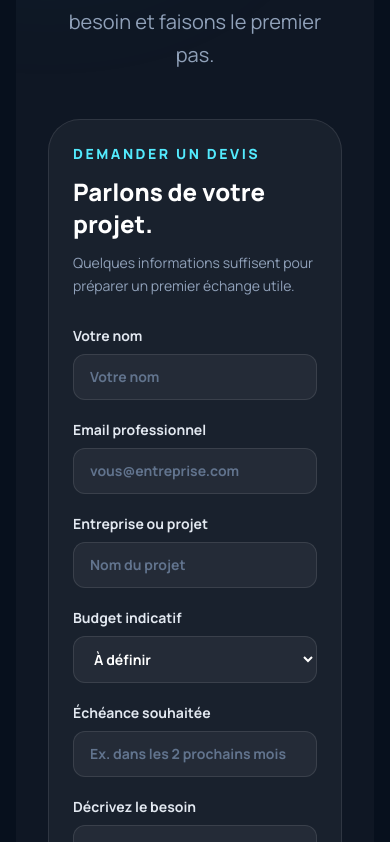
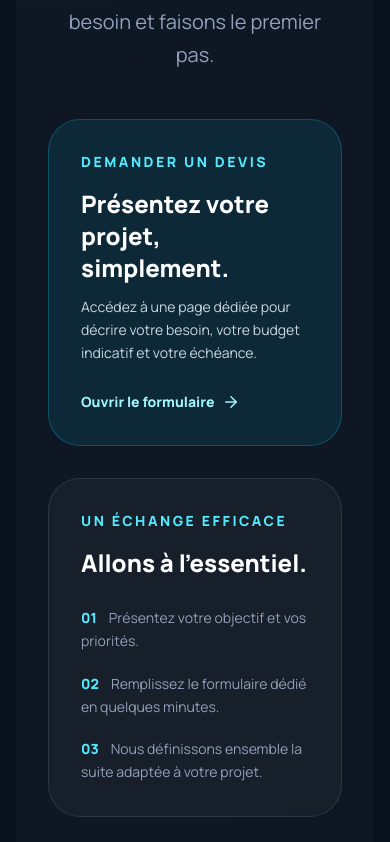
Before and after one commit to projet-sit/portfolio-personel, a React (Vite) app: page / in a window 390 px wide. Shown: the part 8782-9624 px from the top of the page. Built offline with nearby package versions, Linux system fonts and the light colour scheme.

Commit message:
feat: add dedicated quote request page

```diff
--- a/src/App.jsx
+++ b/src/App.jsx
@@ -7,6 +7,7 @@ import Services from "./components/Services";
 import Projects from "./components/Projects";
 import Approach from "./components/Approach";
 import Contact from "./components/Contact";
+import QuotePage from "./components/QuotePage";
 import Background from "./components/Background";
 import { profile } from "./data/portfolio";
 
@@ -15,11 +16,13 @@ function App() {
     document.documentElement.classList.add("dark");
   }, []);
 
+  const isQuotePage = window.location.pathname.replace(/\/+$/, "") === "/devis";
+
   return (
     <div className="app-shell min-h-screen text-white antialiased dark:text-white">
       <Background />
+      {isQuotePage ? <QuotePage /> : <>
         <Header />
-
         <main className="relative z-10">
           <Hero />
           <About />
@@ -29,6 +32,7 @@ function App() {
           <Approach />
           <Contact />
         </main>
+      </>}
 
       <footer className="relative z-10 border-t border-white/10 bg-[#07101c]/60 py-12 backdrop-blur-sm dark:border-white/10">
         <div className="mx-auto max-w-7xl px-4 sm:px-6 lg:px-8">
--- a/src/components/Contact.jsx
+++ b/src/components/Contact.jsx
@@ -1,8 +1,7 @@
-import { Mail, MessageCircle, Send } from "lucide-react";
+import { ArrowRight, Mail, MessageCircle, Send } from "lucide-react";
 import { profile } from "../data/portfolio";
 import SectionHeading from "./ui/SectionHeading";
 import Reveal from "./ui/Reveal";
-import QuoteForm from "./QuoteForm";
 
 export default function Contact() {
   return (
@@ -22,13 +21,18 @@ export default function Contact() {
             </p>
 
             <div className="mx-auto mt-12 grid max-w-5xl gap-8 lg:grid-cols-[1.35fr_0.65fr]">
-              <QuoteForm />
+              <a href="/devis" className="group rounded-[2rem] border border-cyan-400/25 bg-cyan-400/10 p-8 transition-all duration-300 hover:-translate-y-1 hover:border-cyan-300/60 hover:bg-cyan-400/15 focus-visible:outline-none focus-visible:ring-2 focus-visible:ring-cyan-300">
+                <p className="text-sm font-extrabold uppercase tracking-[0.18em] text-cyan-300">Demander un devis</p>
+                <h3 className="mt-4 text-2xl font-extrabold text-white">Présentez votre projet, simplement.</h3>
+                <p className="mt-3 max-w-xl text-sm leading-relaxed text-slate-300">Accédez à une page dédiée pour décrire votre besoin, votre budget indicatif et votre échéance.</p>
+                <span className="mt-7 inline-flex items-center gap-2 text-sm font-extrabold text-cyan-200">Ouvrir le formulaire <ArrowRight className="transition-transform group-hover:translate-x-1" size={18} aria-hidden="true" /></span>
+              </a>
               <aside className="flex flex-col justify-center rounded-[2rem] border border-white/10 bg-white/[0.035] p-8">
                 <p className="text-sm font-extrabold uppercase tracking-[0.18em] text-cyan-300">Un échange efficace</p>
                 <h3 className="mt-4 text-2xl font-extrabold text-white">Allons à l'essentiel.</h3>
                 <ol className="mt-7 space-y-5 text-sm leading-relaxed text-slate-400">
                   <li><span className="mr-3 font-extrabold text-cyan-300">01</span>Présentez votre objectif et vos priorités.</li>
-                  <li><span className="mr-3 font-extrabold text-cyan-300">02</span>Le brief arrive prérempli dans votre e-mail.</li>
+                  <li><span className="mr-3 font-extrabold text-cyan-300">02</span>Remplissez le formulaire dédié en quelques minutes.</li>
                   <li><span className="mr-3 font-extrabold text-cyan-300">03</span>Nous définissons ensemble la suite adaptée à votre projet.</li>
                 </ol>
               </aside>
--- a/src/components/Hero.jsx
+++ b/src/components/Hero.jsx
@@ -26,7 +26,7 @@ export default function Hero() {
                   Mes réalisations
                   <ArrowRight size={18} />
                 </Button>
-                <Button href="#devis" variant="outline">
+                <Button href="/devis" variant="outline">
                   Demander un devis
                 </Button>
               </div>
--- /dev/null
+++ b/src/components/QuotePage.jsx
@@ -0,0 +1,30 @@
+import { ArrowLeft, CheckCircle2 } from "lucide-react";
+import QuoteForm from "./QuoteForm";
+
+export default function QuotePage() {
+  return (
+    <main className="relative z-10 min-h-screen px-4 py-6 sm:px-6 lg:px-8">
+      <div className="mx-auto max-w-6xl">
+        <a href="/" className="inline-flex items-center gap-2 rounded-xl px-3 py-2 text-sm font-bold text-slate-300 transition-colors hover:text-cyan-300 focus-visible:outline-none focus-visible:ring-2 focus-visible:ring-cyan-400">
+          <ArrowLeft size={17} aria-hidden="true" /> Retour au portfolio
+        </a>
+
+        <div className="mt-10 grid gap-10 lg:grid-cols-[0.8fr_1.2fr] lg:items-start">
+          <div className="lg:sticky lg:top-28">
+            <p className="text-sm font-extrabold uppercase tracking-[0.22em] text-cyan-300">Demande de devis</p>
+            <h1 className="mt-5 text-4xl font-extrabold tracking-tight text-white sm:text-5xl">Donnez vie à votre prochain projet.</h1>
+            <p className="mt-6 max-w-xl text-lg leading-relaxed text-slate-300">Décrivez votre besoin en quelques minutes. Votre message sera préparé avec toutes les informations utiles pour démarrer la conversation.</p>
+
+            <ul className="mt-10 space-y-4 text-sm leading-relaxed text-slate-300">
+              <li className="flex gap-3"><CheckCircle2 className="shrink-0 text-cyan-400" size={19} aria-hidden="true" />Projet web, application métier ou amélioration d'un produit existant.</li>
+              <li className="flex gap-3"><CheckCircle2 className="shrink-0 text-cyan-400" size={19} aria-hidden="true" />Brief structuré pour éviter les échanges imprécis.</li>
+              <li className="flex gap-3"><CheckCircle2 className="shrink-0 text-cyan-400" size={19} aria-hidden="true" />Aucune donnée enregistrée par le site.</li>
+            </ul>
+          </div>
+
+          <QuoteForm />
+        </div>
+      </div>
+    </main>
+  );
+}
```
Lines whose indentation alone changed are shown as unchanged.
